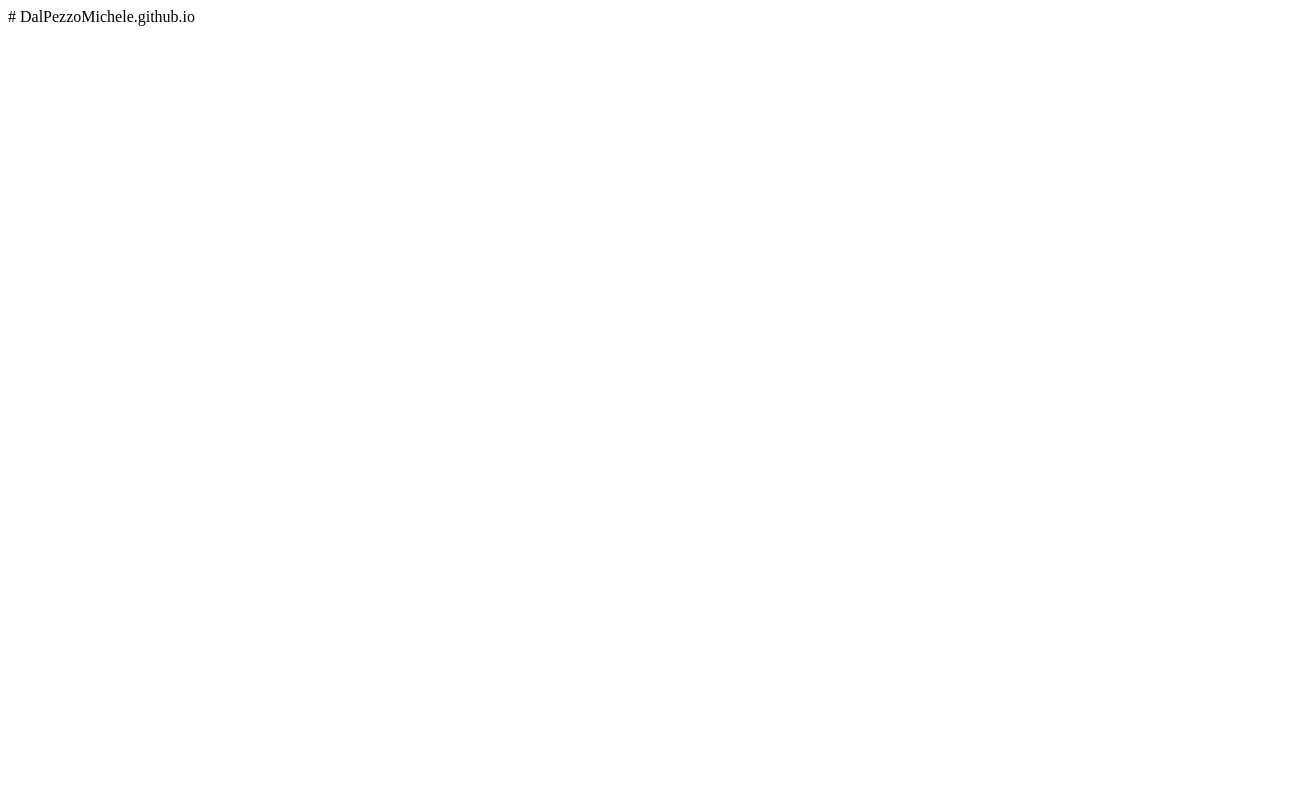
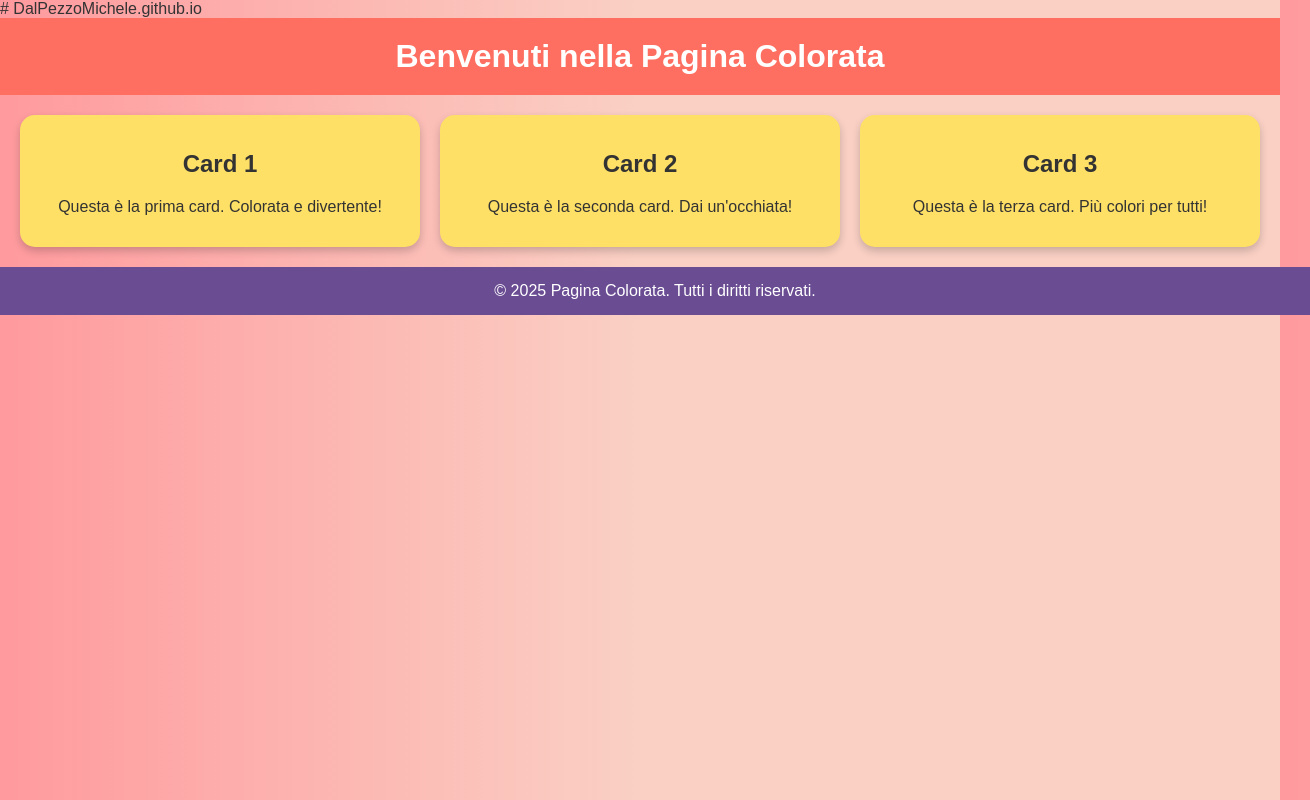
Before and after one commit to DalPezzoMichele/DalPezzoMichele.github.io, a plain HTML site: page index.html in a window 1280 px wide. Shown: the whole page, 1310 px wide, since content can reach past the window. Drawn offline with Linux system fonts and the light colour scheme.

Commit message:
Update index.html

```diff
--- a/index.html
+++ b/index.html
@@ -1 +1,75 @@
 # DalPezzoMichele.github.io
+<!DOCTYPE html>
+<html lang="en">
+<head>
+    <meta charset="UTF-8">
+    <meta name="viewport" content="width=device-width, initial-scale=1.0">
+    <title>Pagina Colorata</title>
+    <style>
+        body {
+            font-family: Arial, sans-serif;
+            margin: 0;
+            padding: 0;
+            background: linear-gradient(to right, #ff9a9e, #fad0c4, #fad0c4);
+            color: #333;
+        }
+        header {
+            text-align: center;
+            background-color: #ff6f61;
+            padding: 20px;
+            color: white;
+            font-size: 2em;
+            font-weight: bold;
+        }
+        section {
+            display: grid;
+            grid-template-columns: repeat(auto-fit, minmax(250px, 1fr));
+            gap: 20px;
+            padding: 20px;
+        }
+        .card {
+            background-color: #ffe066;
+            border-radius: 15px;
+            box-shadow: 0 4px 8px rgba(0, 0, 0, 0.2);
+            padding: 15px;
+            text-align: center;
+            transition: transform 0.3s;
+        }
+        .card:hover {
+            transform: scale(1.05);
+            background-color: #ffcc00;
+        }
+        footer {
+            text-align: center;
+            background-color: #6a4c93;
+            color: white;
+            padding: 15px;
+            position: relative;
+            bottom: 0;
+            width: 100%;
+        }
+    </style>
+</head>
+<body>
+    <header>
+        Benvenuti nella Pagina Colorata
+    </header>
+    <section>
+        <div class="card">
+            <h2>Card 1</h2>
+            <p>Questa è la prima card. Colorata e divertente!</p>
+        </div>
+        <div class="card">
+            <h2>Card 2</h2>
+            <p>Questa è la seconda card. Dai un'occhiata!</p>
+        </div>
+        <div class="card">
+            <h2>Card 3</h2>
+            <p>Questa è la terza card. Più colori per tutti!</p>
+        </div>
+    </section>
+    <footer>
+        © 2025 Pagina Colorata. Tutti i diritti riservati.
+    </footer>
+</body>
+</html>
```
